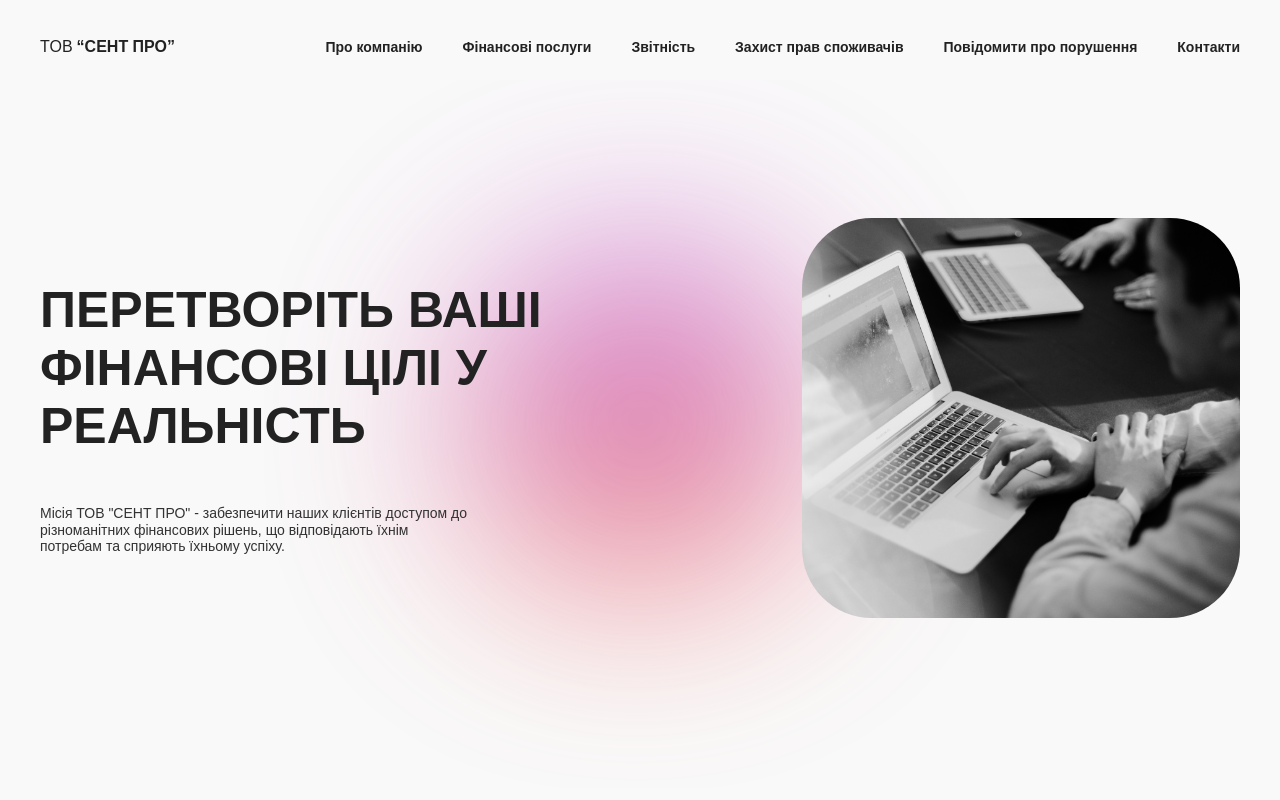
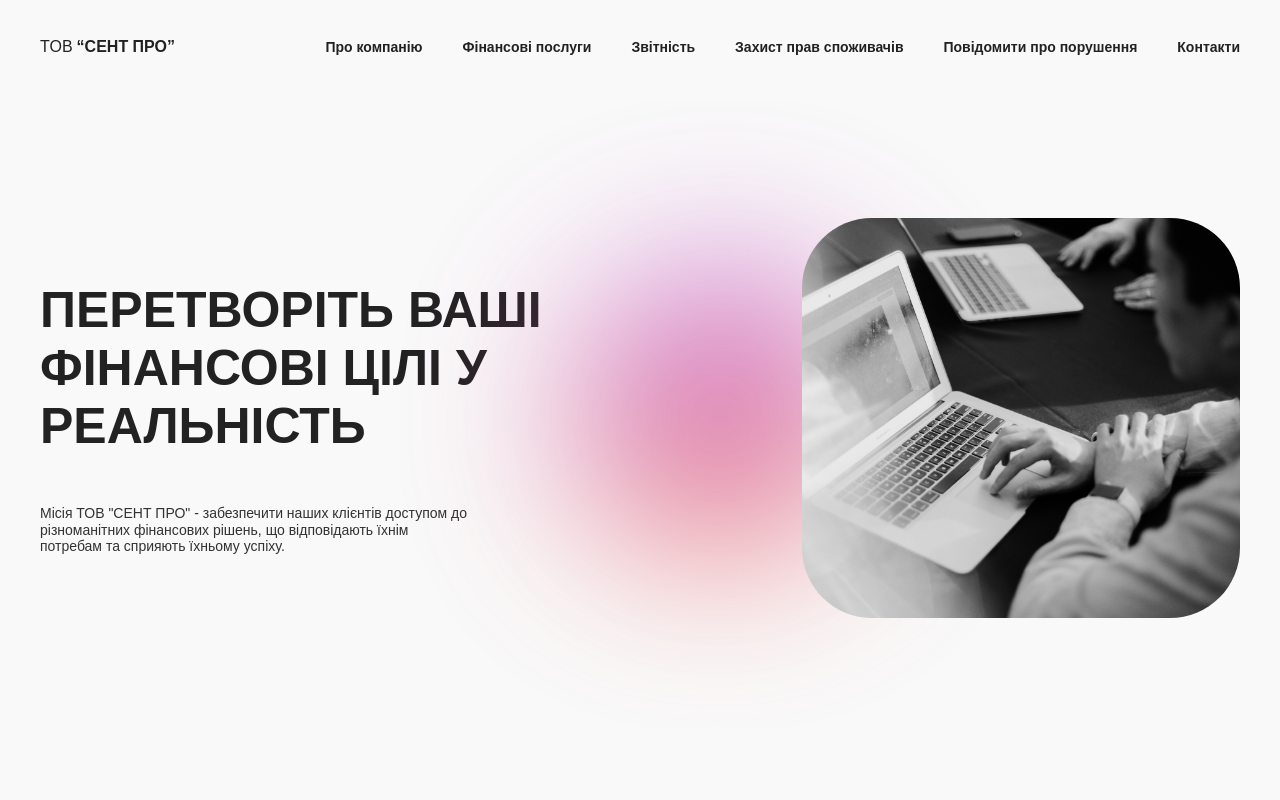
Before and after one commit to purr-purr/litefinance.com.ua, a Next.js app: page / in a window 1280 px wide. Shown: the top 800 px of the page. Built offline with nearby package versions, Linux system fonts and the light colour scheme.

Commit message:
fix intro-component background blur position

```diff
--- a/src/modules/home/components/Intro/Intro.module.scss
+++ b/src/modules/home/components/Intro/Intro.module.scss
@@ -1,18 +1,9 @@
 .container {
 	@include flex(center, space-between, 29px);
-	padding-top: 138px;
-	background: url('../../assets/blur.svg') no-repeat;
-	background-position-x: center;
-	background-position-y: -30px;
-	background-size: contain;
-	padding-bottom: 200px;
+	padding-block: 138px 200px;
 
-	@include media($laptop-bp) {
-		background-position-y: 25px;
-	}
 
 	@include media($mobile-bp) {
-		background-position-y: center;
 		align-items: center;
 		flex-direction: column;
 		padding-top: 40px;
@@ -54,6 +45,29 @@
 .poster {
 	border-radius: 70px;
 	overflow: hidden;
+	z-index: 1;
+
+	@include pseudo(before, false) {
+		background: url('../../assets/blur.svg') no-repeat;
+		background-size: 50%;
+		background-position-x: 400px;
+		background-position-y: 100px;
+		content: '';
+		width: 100%;
+		height: 100%;
+		left: 0;
+		top: 0;
+		z-index: -1;
+
+		@include media($laptop-bp) {
+			background-position-x: 250px;
+		}
+
+		@include media($mobile-bp) {
+			background-position: 0 70px;
+			background-size: 100%;
+		}
+	}
 
 	@include media($mobile-bp) {
 		border-radius: 40px;
```
